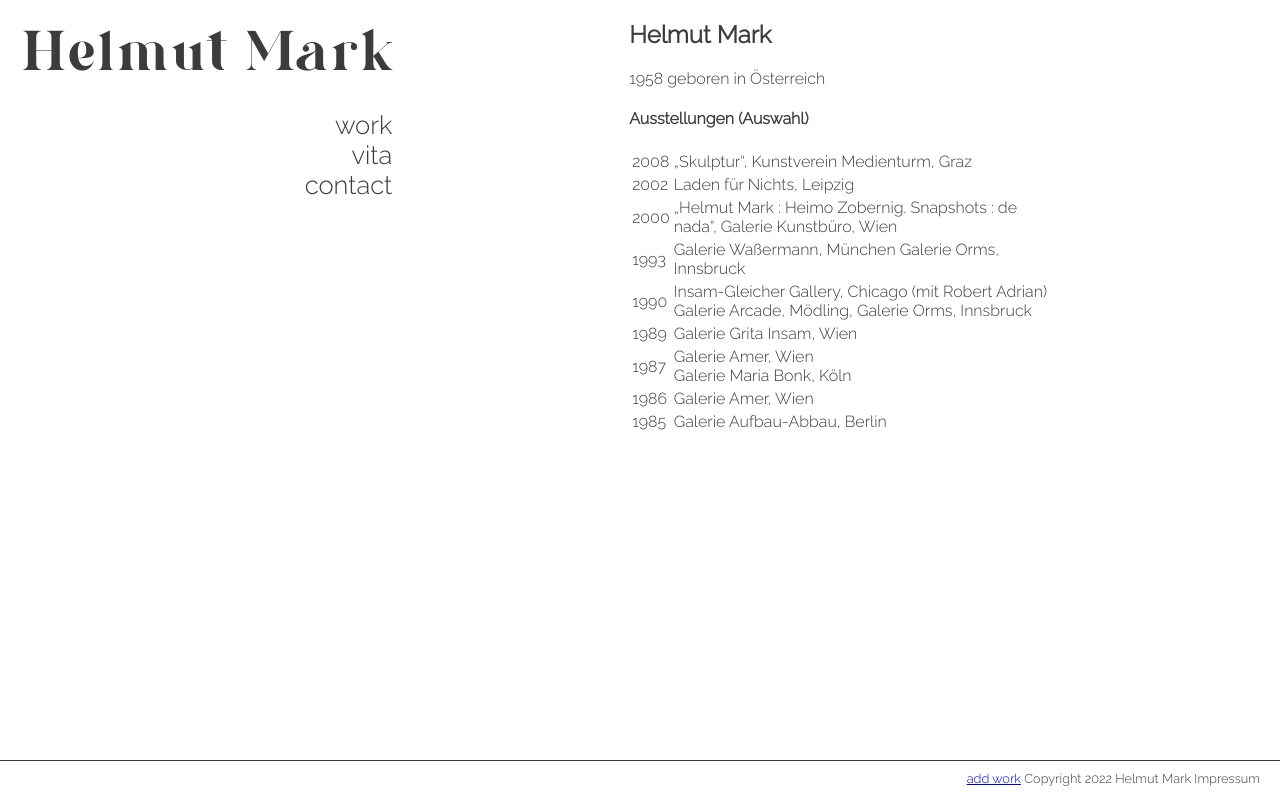
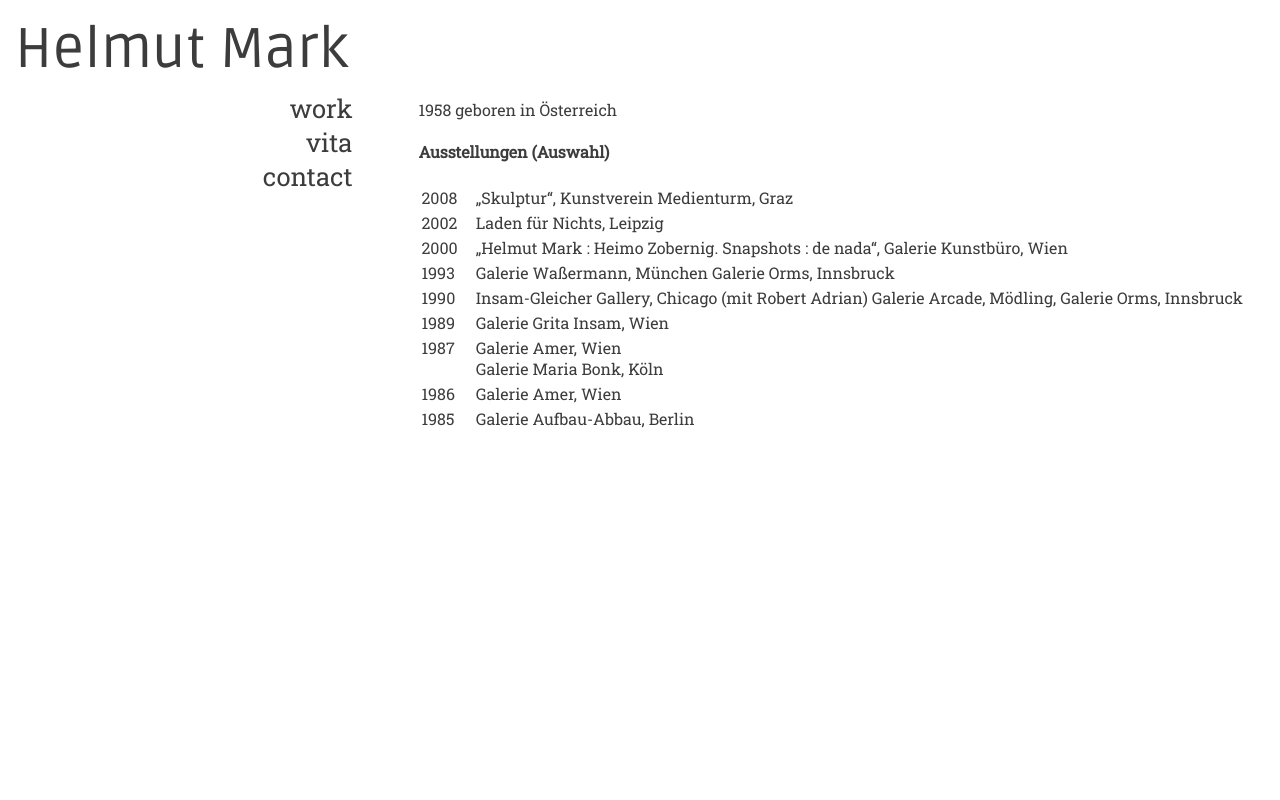
Before and after one commit to ignazka/helmut-client, a React (Create React App) app: page /vita in a window 1280 px wide. Built offline with nearby package versions, Linux system fonts and the light colour scheme; a web font is replaced by a local one.

Commit message:
simple hack, so that grid works in desktop-> app.css -> hide bottom nav on desktop

```diff
--- a/src/App.css
+++ b/src/App.css
@@ -3,7 +3,7 @@
   --text-color-background: rgb(255, 255, 141);
 }
 .css-imwso6-MuiBottomNavigationAction-label {
-  font-family: 'Raleway' !important;
+  font-family: 'Roboto Slab' !important;
   color: var(--text-color);
 
   position: relative;
@@ -11,38 +11,56 @@
   font-weight: bold;
 }
 .css-1ee5err-MuiButtonBase-root-MuiBottomNavigationAction-root {
-  background-color: var(--text-color-background) !important;
+  background-color: var(--text-color-background);
+  background-color: white;
 }
 .css-1ee5err-MuiButtonBase-root-MuiBottomNavigationAction-root:first-child
   .css-imwso6-MuiBottomNavigationAction-label {
-  font-family: 'ZIzio' !important;
+  font-family: 'Ruda' !important;
   font-size: 1.5em;
 }
 
-body {
-  font-family: 'Raleway' !important;
-  color: var(--text-color);
+body, .MuiTypography-root {
+  font-family: 'Roboto Slab' !important;
+  color: var(--text-color)!important;
+}
+h2{
+  margin-top: 0;
+}
+
+td{
+  vertical-align: top;
+}
+
+tr > td{
+  padding-right: 15px;
 }
 .App {
   background-color: white;
   color: var(--text-color);
-  font-family: 'Raleway';
-  width: 100vw;
+  font-family: 'Roboto Slab';
+  display: block;
 
-  height: 100vh;
-  width: 100vw;
-  display: grid;
-  grid-template-columns: 1fr;
-  grid-template-rows: 1fr 40px;
 }
 
-.body {
-  display: grid;
-  grid-template-columns: auto 3fr;
-  overflow: hidden;
+.bottom-navigation-logo {
+	text-align: left;
+}
+
+button {
+  min-width: auto!important;
+  min-height: 60px;
 }
 .content {
-  overflow-y: scroll;
+
+}
+
+.Logo{
+  display:none;
+}
+
+.Menu{
+  display:none;
 }
 
 .Menu a {
@@ -84,11 +102,15 @@ body {
 .Galerie h2,
 .Galerie h6,
 .Galerie p {
-  font-family: 'Raleway';
+  font-family: 'Roboto Slab';
 }
 
 .Galerie .picture-text {
   padding-top: 1.2em;
+}
+
+.Galerie .description{
+  text-align: right;
 }
 
 .PictureForm {
@@ -110,8 +132,9 @@ body {
 }
 
 .Vita {
-  width: 50%;
+
   margin: auto;
+  padding:16px;
 }
 
 @media screen and (min-width: 600px) {
@@ -122,7 +145,23 @@ body {
     /* width: 100%; */
     /* padding: 50px; */
     /* margin-top: 20px; */
+    display: block;
   }
+
+  .bottomNav{
+    display:none;
+  }
+
+  .body {
+    display: grid;
+    grid-gap: 15px 50px;
+    grid-template: "logo ." "sidebar content" "footer footer";
+    grid-template-columns: auto auto;
+    grid-template-rows: auto 100% auto;
+    overflow-x: hidden;
+    overflow-y: hidden;
+  }
+
   .Menu a {
     text-decoration: none;
     position: relative;
@@ -143,9 +182,13 @@ body {
   } */
 
   .Menu {
+    display: block;
     text-align: right;
     font-size: 1.6em;
     /* font-family: 'Alfa Slab One', Cursive; */
+    grid-area: sidebar;
+    /* position: sticky; */
+    margin-top: -8px;
   }
 
   .transparent-menu-ctn {
@@ -169,12 +212,23 @@ body {
   } */
 
   .Logo {
-    font-family: 'ZIzio';
-    font-size: 3.5em;
-    /* background-color: var(--text-color-background); */
-    color: var(--text-color);
-    margin-bottom: 20px;
-  }
+    display: block;
+	font-family: 'Ruda';
+	font-size: 3.5em;
+	/* background-color: var(--text-color-background); */
+	color: var(--text-color);
+	grid-area: logo;
+	padding-left: 15px;
+	padding-top: 15px;
+}
+
+.content {
+	overflow-y: scroll;
+	grid-area: content;
+	height: calc(100vh - 36px - 85px - 15px);
+	overflow-x: hidden;
+  margin-bottom:-15px;
+}
 
   .Main {
     display: flex;
@@ -193,7 +247,7 @@ body {
   }
 
   .Galerie .picture-text {
-    font-family: 'Raleway';
+    font-family: 'Roboto Slab';
     padding-top: 1.2em;
   }
 
@@ -204,19 +258,25 @@ body {
   }
 
   .Footer {
-    width: auto;
     font-size: 0.8em;
-    /* position: fixed; */
-    bottom: 0;
-    left: 0;
-    right: 0;
     padding: 10px;
-    padding-right: 20px;
-    text-align: right;
+    grid-area: footer;
+    display: flex;
+    justify-content: right;
   }
 
   .Vita {
-    width: 50%;
+    width: 100%;
     margin: auto;
+    padding-top:0px;
   }
+
+  .Vita p{
+    margin-top: 0px;
+  }
+
+  .Vita h2{
+    display: none;
+  }
+
 }
--- a/src/App.js
+++ b/src/App.js
@@ -1,7 +1,7 @@
 import './App.css';
 
 import { Footer } from './components/Footer';
-import { Main } from './components/Main';
+//import { Main } from './components/Main';
 import { Routes, Route } from 'react-router-dom';
 import { PictureForm } from './components/PictureForm';
 import { Galerie } from './components/Galerie';
@@ -9,12 +9,20 @@ import { Vita } from './components/Vita';
 import { Work } from './components/Work';
 import { useMediaQuery } from '@mui/material';
 import { SimpleBottomNavigation } from './components/SimpleBottomNavigation';
+import { Menu } from './components/Menu';
+
+import { Logo } from './components/Logo';
 function App() {
   const matches = useMediaQuery('(min-width: 1045px)');
   return (
     <div className='App'>
       <div className='body'>
-        {matches ? <Main /> : <SimpleBottomNavigation />}
+
+       { /* matches ? <Main /> : <SimpleBottomNavigation />}*/}
+       <Logo />
+       <Menu />
+       <SimpleBottomNavigation />
+
         <div className='content'>
           <Routes>
             <Route path='/add' element={<PictureForm />} />
@@ -24,8 +32,9 @@ function App() {
             <Route path='/vita' element={<Vita />} />
           </Routes>
         </div>
+        <Footer />
       </div>
-      <Footer />
+
     </div>
   );
 }
--- a/src/components/Footer/Footer.js
+++ b/src/components/Footer/Footer.js
@@ -4,7 +4,7 @@ import { Link } from 'react-router-dom';
 function Footer() {
   return (
     <div className='Footer'>
-      <Link to='/add'>add work</Link> Copyright 2022 Helmut Mark Impressum
+      {/*<Link to='/add'>add work</Link>*/} Copyright 2022 Helmut Mark - Impressum
     </div>
   );
 }
--- a/src/components/Galerie/Galerie.js
+++ b/src/components/Galerie/Galerie.js
@@ -27,7 +27,7 @@ function Galerie() {
       {matches ? (
         <Masonry columns={3} spacing={15}>
           {pictures.map((element, index) => (
-            <Card key={index} sx={{ border: 'none', boxShadow: 'none' }}>
+            <Card key={index} sx={{ border: 'none', boxShadow: 'none', borderRadius:'0px' }}>
               <Link to={`${element.image}`}>
                 <CardMedia
                   component='img'
@@ -36,10 +36,10 @@ function Galerie() {
                     pt: '0',
                   }}
                   image={`${element.image}?w=162&auto=format`}
-                  alt={element.artist}
+                  alt={element.material}
                 />
               </Link>
-              <CardContent sx={{ flexGrow: 1 }}>
+              <CardContent sx={{ flexGrow: 1, paddingLeft:'0px', paddingRight:'0px' }}>
                 <Typography
                   // sx={{ fontFamily: 'Alfa Slab One' }}
                   gutterBottom
@@ -48,17 +48,20 @@ function Galerie() {
                 >
                   {element.title}
                 </Typography>
-                <Typography
-                  // sx={{ fontFamily: 'Open Sans' }}
-                  variant='h6'
-                >
-                  {element.artist}
-                </Typography>
+                <div className='description'>
                 <Typography
                 // sx={{ fontFamily: 'Open Sans' }}
                 >
                   {element.year}
                 </Typography>
+                <Typography
+                  // sx={{ fontFamily: 'Open Sans' }}
+                  variant='h6'
+                >
+                  {element.material}
+                </Typography>
+                </div>
+
               </CardContent>
               {/* <CardActions>
                 <ButtonGroup
@@ -81,7 +84,7 @@ function Galerie() {
               key={index}
               sx={{
                 border: '0px solid',
-                paddingBottom: '100px',
+                paddingBottom: '15px', borderRadius:'0px',
               }}
             >
               <Link to={`${element.image}`}>
@@ -92,7 +95,7 @@ function Galerie() {
                     pt: '0',
                   }}
                   image={`${element.image}?w=162&auto=format`}
-                  alt={element.artist}
+                  alt={element.material}
                 />
               </Link>
               <CardContent sx={{ flexGrow: 1 }}>
@@ -104,24 +107,27 @@ function Galerie() {
                 >
                   {element.title}
                 </Typography>
-                <Typography
-                  // sx={{ fontFamily: 'Open Sans' }}
-                  variant='h6'
-                >
-                  {element.artist}
-                </Typography>
+                <div className='description'>
                 <Typography
                 // sx={{ fontFamily: 'Open Sans' }}
                 >
                   {element.year}
                 </Typography>
+                <Typography
+                  // sx={{ fontFamily: 'Open Sans' }}
+                  variant='h6'
+                >
+                  {element.material}
+                </Typography>
+                </div>
+
               </CardContent>
               <CardActions>
                 <ButtonGroup
                   variant='text'
                   aria-label='text button group'
                   color='inherit'
-                  sx={{ border: 'none', background: 'none' }}
+                  sx={{ border: 'none', background: 'none' , display:'none'}}
                 >
                   <Button>Edit</Button>
                   <Button>Delete</Button>
```
